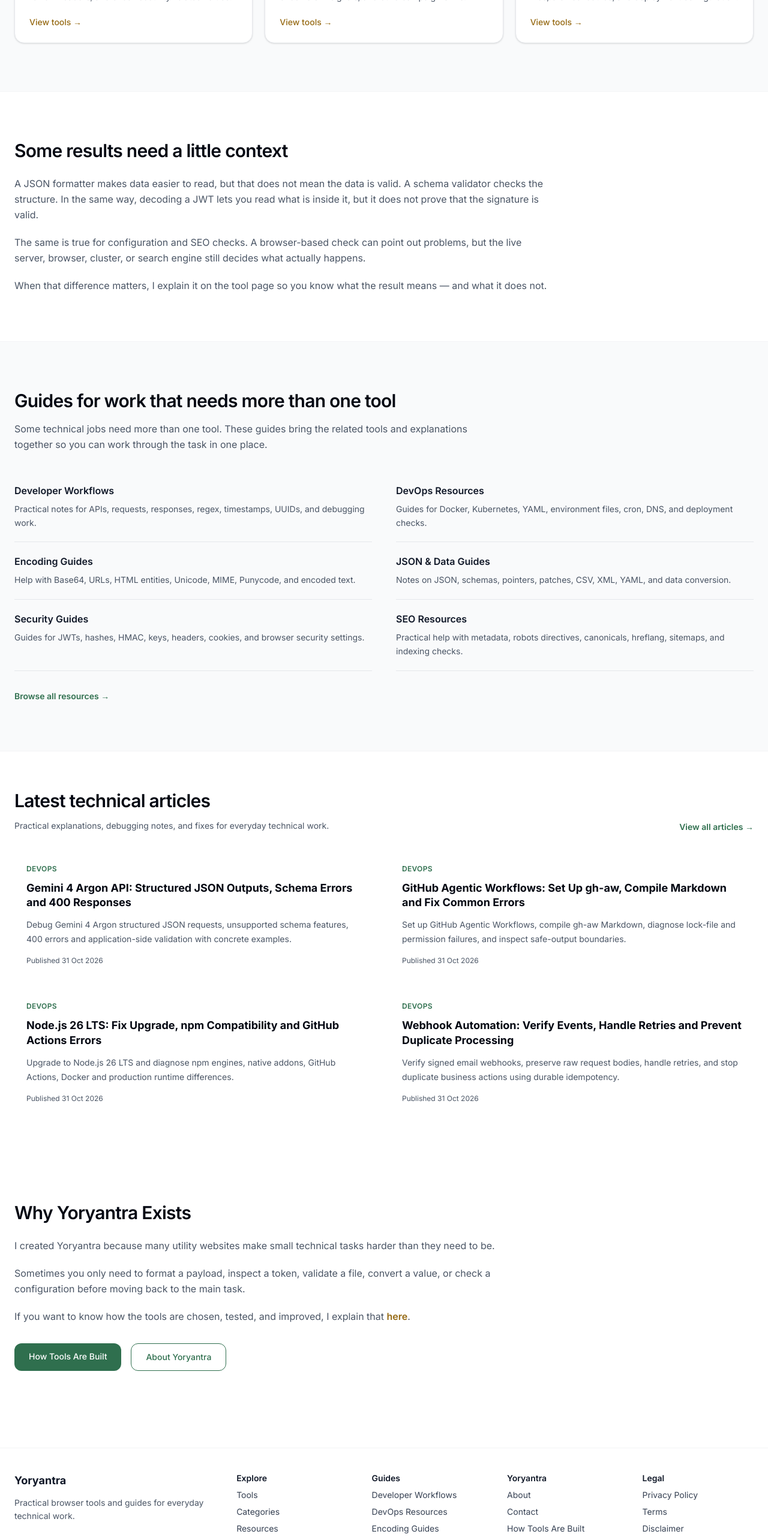
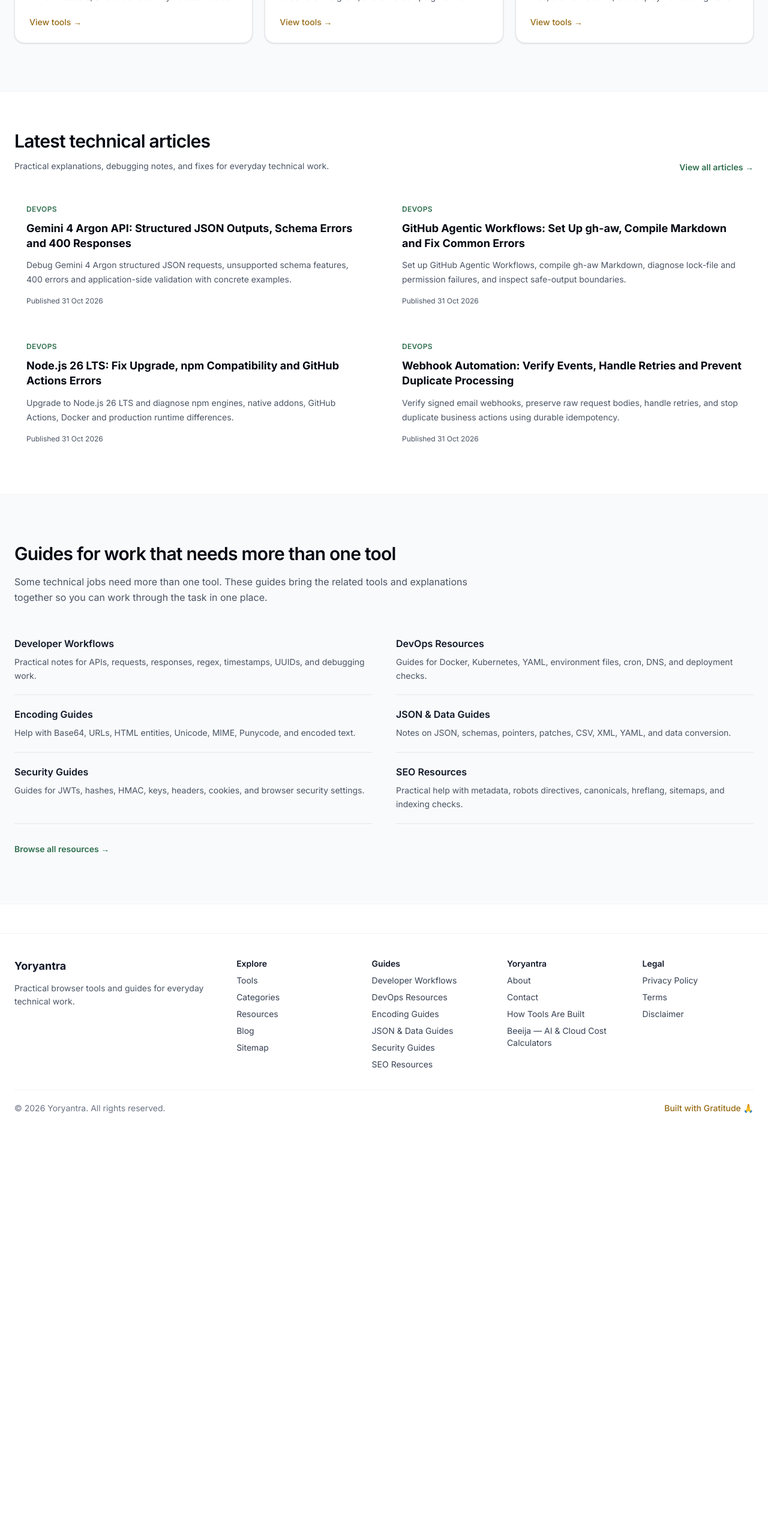
Before and after one commit to vaarunsonawwane-ops/yoryantra-new, a Next.js app: page / in a window 1280 px wide. Shown: the part 1103-3666 px from the top of the page at 60% size. After the commit the page ends 3001 px from the top, so only its background shows below. Built offline with nearby package versions, Linux system fonts and the light colour scheme.

Commit message:
Update page.tsx

```diff
--- a/app/page.tsx
+++ b/app/page.tsx
@@ -193,75 +193,6 @@ export default function HomePage() {
         </div>
       </section>
 
-      {/* A LITTLE CONTEXT — useful without turning the homepage into a sales page */}
-      <section className="mx-auto max-w-7xl px-6 py-20">
-        <div className="max-w-4xl">
-          <h2 className="text-3xl font-semibold tracking-tight text-gray-950">
-            Some results need a little context
-          </h2>
-
-          <div className="mt-6 space-y-5 leading-relaxed text-gray-600">
-            <p>
-              A JSON formatter makes data easier to read, but that does not mean the data is valid.
-              A schema validator checks the structure. In the same way, decoding a JWT lets you
-              read what is inside it, but it does not prove that the signature is valid.
-            </p>
-
-            <p>
-              The same is true for configuration and SEO checks. A browser-based check can point
-              out problems, but the live server, browser, cluster, or search engine still decides what
-              actually happens.
-            </p>
-
-            <p>
-              When that difference matters, I explain it on the tool page so you know what the result
-              means — and what it does not.
-            </p>
-          </div>
-        </div>
-      </section>
-
-      {/* RESOURCES */}
-      <section className="border-y border-gray-100 bg-gray-50 py-20">
-        <div className="mx-auto max-w-7xl px-6">
-          <div className="max-w-3xl">
-            <h2 className="text-3xl font-semibold tracking-tight text-gray-950">
-              Guides for work that needs more than one tool
-            </h2>
-
-            <p className="mt-4 leading-relaxed text-gray-600">
-              Some technical jobs need more than one tool. These guides bring the related tools
-              and explanations together so you can work through the task in one place.
-            </p>
-          </div>
-
-          <div className="mt-8 grid gap-x-10 md:grid-cols-2">
-            {guides.map((guide) => (
-              <Link
-                key={guide.href}
-                href={guide.href}
-                className="group border-b border-gray-200 py-5 focus-visible:outline-none focus-visible:ring-2 focus-visible:ring-[var(--green)] focus-visible:ring-offset-2"
-              >
-                <h3 className="text-base font-semibold text-gray-900 transition-colors duration-200 group-hover:text-[var(--gold-text)]">
-                  {guide.title}
-                </h3>
-
-                <p className="mt-2 text-sm leading-relaxed text-gray-600">
-                  {guide.description}
-                </p>
-              </Link>
-            ))}
-          </div>
-
-          <Link
-            href="/resources"
-            className="mt-8 inline-flex text-sm font-semibold text-[var(--green)] hover:underline focus-visible:outline-none focus-visible:ring-2 focus-visible:ring-[var(--green)] focus-visible:ring-offset-2"
-          >
-            Browse all resources →
-          </Link>
-        </div>
-      </section>
-
       {/* LATEST ARTICLES — only published posts, using their original dates */}
       {latestArticles.length > 0 && (
         <section aria-labelledby="latest-articles-heading" className="mx-auto max-w-7xl px-6 py-16">
@@ -316,53 +247,47 @@ export default function HomePage() {
         </section>
       )}
 
-      {/* WHY YORYANTRA — original production wording restored */}
-      <section className="mx-auto max-w-7xl px-6 py-20">
-        <div className="max-w-4xl">
+      {/* RESOURCES */}
+      <section className="border-y border-gray-100 bg-gray-50 py-20">
+        <div className="mx-auto max-w-7xl px-6">
+          <div className="max-w-3xl">
             <h2 className="text-3xl font-semibold tracking-tight text-gray-950">
-            Why Yoryantra Exists
+              Guides for work that needs more than one tool
             </h2>
 
-          <div className="mt-6 space-y-5 text-gray-600 leading-relaxed">
-            <p>
-              I created Yoryantra because many utility websites make small technical tasks harder than they need to be.
-            </p>
-
-            <p>
-              Sometimes you only need to format a payload, inspect a token,
-              validate a file, convert a value, or check a configuration before
-              moving back to the main task.
-            </p>
-
-            <p>
-              If you want to know how the tools are chosen, tested, and improved, I explain that{" "}
-              <Link
-                href="/how-yoryantra-tools-are-built"
-                className="font-semibold text-[var(--gold-text)] hover:underline"
-              >
-                here
-              </Link>
-              .
+            <p className="mt-4 leading-relaxed text-gray-600">
+              Some technical jobs need more than one tool. These guides bring the related tools
+              and explanations together so you can work through the task in one place.
             </p>
           </div>
 
-          <div className="mt-8 flex flex-wrap gap-4">
+          <div className="mt-8 grid gap-x-10 md:grid-cols-2">
+            {guides.map((guide) => (
               <Link
-              href="/how-yoryantra-tools-are-built"
-              className="rounded-xl bg-[var(--green)] px-6 py-3 text-sm font-medium text-white transition hover:-translate-y-0.5 hover:opacity-95 focus-visible:outline-none focus-visible:ring-2 focus-visible:ring-[var(--green)] focus-visible:ring-offset-2"
+                key={guide.href}
+                href={guide.href}
+                className="group border-b border-gray-200 py-5 focus-visible:outline-none focus-visible:ring-2 focus-visible:ring-[var(--green)] focus-visible:ring-offset-2"
               >
-              How Tools Are Built
+                <h3 className="text-base font-semibold text-gray-900 transition-colors duration-200 group-hover:text-[var(--gold-text)]">
+                  {guide.title}
+                </h3>
+
+                <p className="mt-2 text-sm leading-relaxed text-gray-600">
+                  {guide.description}
+                </p>
               </Link>
+            ))}
+          </div>
 
           <Link
-              href="/about"
-              className="rounded-xl border border-[var(--green)] bg-white px-6 py-3 text-sm font-medium text-[var(--green)] transition hover:-translate-y-0.5 hover:bg-gray-50 focus-visible:outline-none focus-visible:ring-2 focus-visible:ring-[var(--green)] focus-visible:ring-offset-2"
+            href="/resources"
+            className="mt-8 inline-flex text-sm font-semibold text-[var(--green)] hover:underline focus-visible:outline-none focus-visible:ring-2 focus-visible:ring-[var(--green)] focus-visible:ring-offset-2"
           >
-              About Yoryantra
+            Browse all resources →
           </Link>
         </div>
-        </div>
       </section>
+
     </main>
   );
 }
```
Lines whose indentation alone changed are shown as unchanged.
